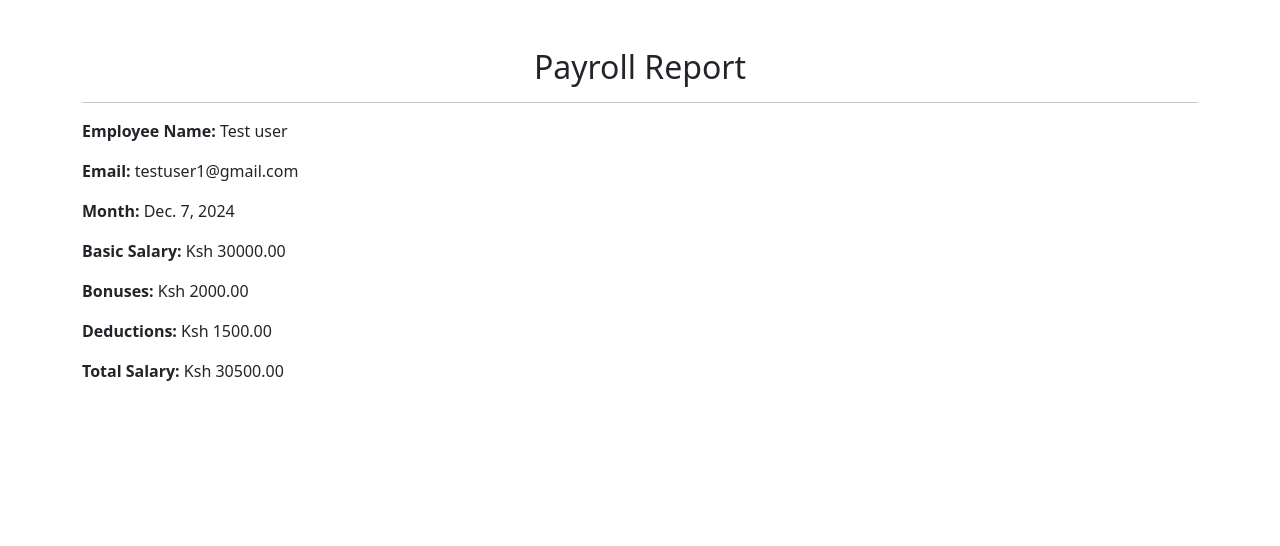
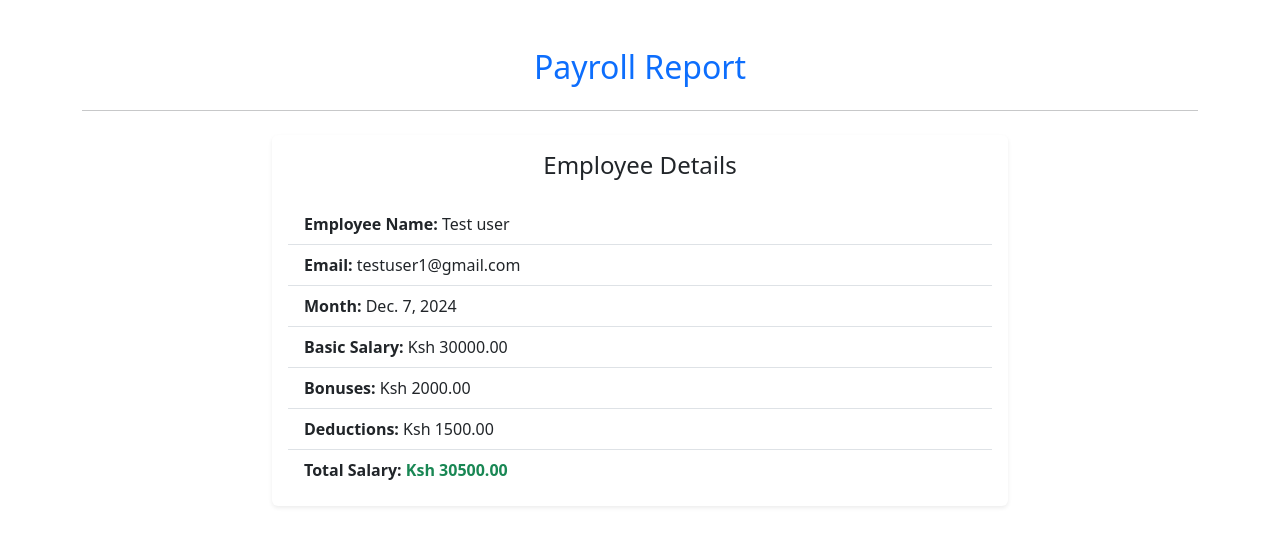
Before and after one commit to ahmednule/employee_payroll_system, a Django app: template kitui_payroll_system/payroll/templates/payroll_report.html in a window 1280 px wide. Shown: the top 546 px of the page. Run offline with Django 5.2, Linux system fonts and the light colour scheme; the template is opened without the code that fills it: values that come from a table or form of the project are taken from there, others are empty; data comes from the database, SQL or seed files in the repository.

Commit message:
updated the payroll report with better styling for enanced visibility

```diff
--- a/kitui_payroll_system/payroll/templates/payroll_report.html
+++ b/kitui_payroll_system/payroll/templates/payroll_report.html
@@ -8,15 +8,42 @@
 </head>
 <body>
     <div class="container mt-5">
-        <h2 class="text-center">Payroll Report</h2>
-        <hr>
-        <p><strong>Employee Name:</strong> {{ payroll.employee.name }}</p>
-        <p><strong>Email:</strong> {{ payroll.employee.email }}</p>
-        <p><strong>Month:</strong> {{ payroll.month }}</p>
-        <p><strong>Basic Salary:</strong> Ksh {{ payroll.basic_salary }}</p>
-        <p><strong>Bonuses:</strong> Ksh {{ payroll.bonuses }}</p>
-        <p><strong>Deductions:</strong> Ksh {{ payroll.deductions }}</p>
-        <p><strong>Total Salary:</strong> Ksh {{ payroll.total_salary }}</p>
+        <h2 class="text-center mb-4 text-primary">Payroll Report</h2>
+        <hr class="mb-4">
+
+        <div class="row justify-content-center">
+            <div class="col-md-8">
+                <div class="card shadow-sm border-0">
+                    <div class="card-body">
+                        <h4 class="card-title mb-4 text-center">Employee Details</h4>
+                        <ul class="list-group list-group-flush">
+                            <li class="list-group-item">
+                                <strong>Employee Name:</strong> {{ payroll.employee.name }}
+                            </li>
+                            <li class="list-group-item">
+                                <strong>Email:</strong> {{ payroll.employee.email }}
+                            </li>
+                            <li class="list-group-item">
+                                <strong>Month:</strong> {{ payroll.month }}
+                            </li>
+                            <li class="list-group-item">
+                                <strong>Basic Salary:</strong> Ksh {{ payroll.basic_salary }}
+                            </li>
+                            <li class="list-group-item">
+                                <strong>Bonuses:</strong> Ksh {{ payroll.bonuses }}
+                            </li>
+                            <li class="list-group-item">
+                                <strong>Deductions:</strong> Ksh {{ payroll.deductions }}
+                            </li>
+                            <li class="list-group-item">
+                                <strong>Total Salary:</strong>
+                                <span class="fw-bold text-success">Ksh {{ payroll.total_salary }}</span>
+                            </li>
+                        </ul>
+                    </div>
+                </div>
+            </div>
+        </div>
     </div>
 </body>
 </html>
```
